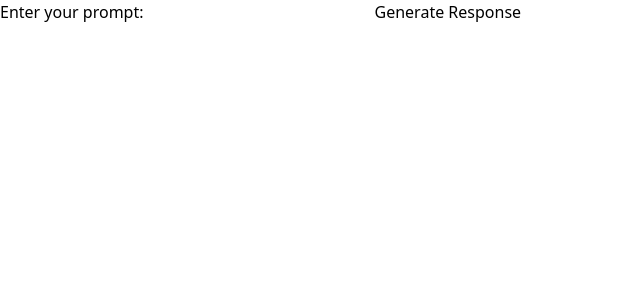
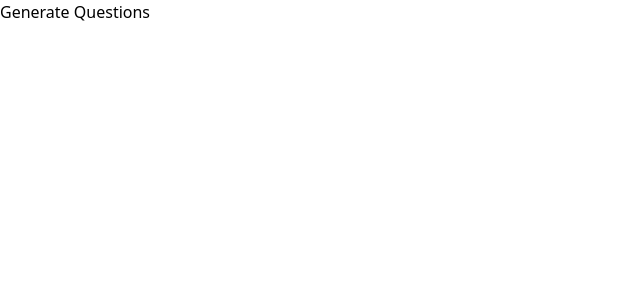
Before and after one commit to AmitNayak514/AceUP, a Next.js app: page /routes/gemini in a window 1280 px wide. Shown: the top 300 px of the page, without its empty margins (0-640 px from the left). Built offline with nearby package versions, Linux system fonts and the light colour scheme.

Commit message:
Template

```diff
--- a/app/routes/gemini/page.js
+++ b/app/routes/gemini/page.js
@@ -1,36 +1,32 @@
 "use client";
+
 // import React, { useState } from "react";
 
-// const YourComponent = () => {
+// const page = () => {
 //   const [response, setResponse] = useState(null);
 //   const [error, setError] = useState(null);
 //   const [loading, setLoading] = useState(false);
-
-//   const apiUrl = "http://localhost:3000/api/generateResponse";
-
-//   const text = "";
+//   const [userPrompt, setUserPrompt] = useState(""); // Added for user input
 
 //   const fetchData = async () => {
 //     setLoading(true);
 //     try {
-//       const response = await fetch(apiUrl, {
+//       const response = await fetch("/api/generateResponse", {
 //         method: "POST",
 //         headers: {
 //           "Content-Type": "application/json",
 //         },
-//         body: JSON.stringify({
-//           userPrompt: text,
-//         }),
+//         body: JSON.stringify({ userPrompt }),
 //       });
+
 //       if (!response.ok) {
 //         throw new Error("Network response was not ok");
 //       }
 
-//       // get the response from the server
 //       const data = await response.json();
-//       // set the response in the state
 //       console.log(data);
-//       setResponse(data.text);
+//       setResponse(data.res.kwargs.content);
+//       consolelog(response);// Adjusted to access model's response
 //     } catch (error) {
 //       setError(error.message);
 //     } finally {
@@ -40,32 +36,53 @@
 
 //   return (
 //     <div>
+//       <label htmlFor="userPrompt">Enter your prompt:</label>
 //       <button onClick={fetchData} disabled={loading}>
-//         {loading ? "Loading..." : "Fetch Data"}
+//         {loading ? "Loading..." : "Generate Response"}
 //       </button>
 //       {error && <p>Error: {error}</p>}
 //       {response && (
 //         <div>
 //           <h2>Response from API:</h2>
-//           <pre>{JSON.stringify(response)}</pre>
+//           <pre>{response}</pre>
 //         </div>
 //       )}
 //     </div>
 //   );
 // };
 
-// export default YourComponent;
+// export default page;
 import React, { useState } from "react";
 
-const YourComponent = () => {
+const Page = () => {
   const [response, setResponse] = useState(null);
   const [error, setError] = useState(null);
   const [loading, setLoading] = useState(false);
-  const [userPrompt, setUserPrompt] = useState(""); // Added for user input
 
-  const fetchData = async () => {
+  const generateQuestions = async () => {
     setLoading(true);
     try {
+      const userPrompt = `You are quiz master, generate 5 easy to medium difficulty mcq questions.
+Also provide the answer separately.Return an arry of objects
+The response should be in the following JSON format:
+
+[
+  {
+    "id": 0,
+    "question": "",
+    "options": [],
+    "answer": ""
+  },
+  {
+    "id": 1,
+    "question": "",
+    "options": [],
+    "answer": ""
+  },
+  // ... (more questions)
+]
+`;
+
       const response = await fetch("/api/generateResponse", {
         method: "POST",
         headers: {
@@ -79,10 +96,16 @@ const YourComponent = () => {
       }
 
       const data = await response.json();
-      console.log(data);
-      setResponse(data.res.kwargs.content);
-      consolelog(response);// Adjusted to access model's response
+      console.log("API Response:", data);
+
+      // Check if response is an array before setting state
+      if (Array.isArray(data.res.kwargs.content)) {
+        setResponse(data.res.kwargs.content);
+      } else {
+        setError("Invalid response format. Please try again.");
+      }
     } catch (error) {
+      console.error("Error:", error);
       setError(error.message);
     } finally {
       setLoading(false);
@@ -91,25 +114,22 @@ const YourComponent = () => {
 
   return (
     <div>
-      <label htmlFor="userPrompt">Enter your prompt:</label>
-      <input
-        type="text"
-        id="userPrompt"
-        value={userPrompt}
-        onChange={(e) => setUserPrompt(e.target.value)}
-      />
-      <button onClick={fetchData} disabled={loading}>
-        {loading ? "Loading..." : "Generate Response"}
+      <button onClick={generateQuestions} disabled={loading}>
+        {loading ? "Loading..." : "Generate Questions"}
       </button>
       {error && <p>Error: {error}</p>}
-      {response && (
+      {response && response.length > 0 && (
         <div>
-          <h2>Response from API:</h2>
-          <pre>{response}</pre>
+          <h2>Generated Questions:</h2>
+          <form>
+            {response.map((question, index) => (
+              <div key={index}>{/* ... */}</div>
+            ))}
+          </form>
         </div>
       )}
     </div>
   );
 };
 
-export default YourComponent;
+export default Page;
```
